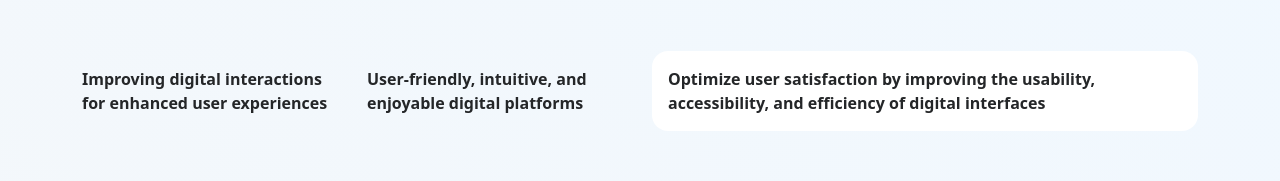
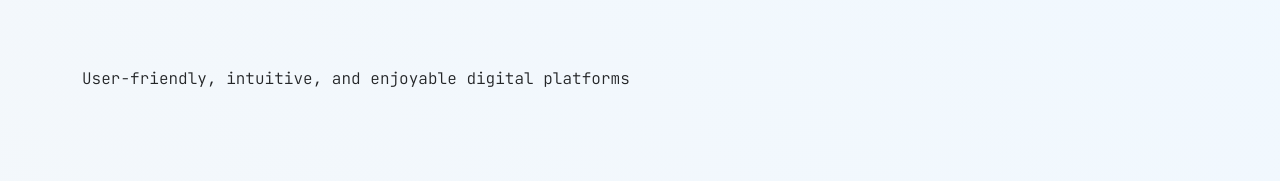
Before and after one commit to kamrade/dzen, a React (Vite) app: page / in a window 1280 px wide. Shown: the part 361-542 px from the top of the page. Built offline with nearby package versions, Linux system fonts and the light colour scheme.

Commit message:
Home page + words slider

```diff
--- a/index.html
+++ b/index.html
@@ -4,11 +4,15 @@
 
     <link rel="preconnect" href="https://fonts.googleapis.com">
     <link rel="preconnect" href="https://fonts.gstatic.com" crossorigin>
-    <link href="https://fonts.googleapis.com/css2?family=Archivo:wght@700&family=Inter:wght@400;500;600&display=swap" rel="stylesheet">
+    <link href="https://fonts.googleapis.com/css2?family=Archivo:ital,wght@0,100..900;1,100..900&display=swap" rel="stylesheet">
 
     <link rel="preconnect" href="https://fonts.googleapis.com">
     <link rel="preconnect" href="https://fonts.gstatic.com" crossorigin>
     <link href="https://fonts.googleapis.com/css2?family=JetBrains+Mono:ital,wght@0,100..800;1,100..800&display=swap" rel="stylesheet">
+
+    <link rel="preconnect" href="https://fonts.googleapis.com">
+    <link rel="preconnect" href="https://fonts.gstatic.com" crossorigin>
+    <link href="https://fonts.googleapis.com/css2?family=League+Gothic&display=swap" rel="stylesheet">
 
     <meta charset="UTF-8" />
     <link rel="icon" type="image/svg+xml" href="/dennis-fav.svg" />
--- a/src/pages/Home/Home.module.scss
+++ b/src/pages/Home/Home.module.scss
@@ -81,7 +81,8 @@
 }
 
 .headerCard {
-  font-weight: 600;
+  font-family: var(--font-family-mono);
+  font-weight: 300;
   padding: 1rem 0;
 }
 
--- a/src/pages/Home/Home.tsx
+++ b/src/pages/Home/Home.tsx
@@ -1,15 +1,28 @@
+import { useState } from 'react';
 import s from './Home.module.scss';
 import { homeCards } from './home-cards';
 import { ScrambledText } from '@kamrade/react-scrambled-text';
-import { Typewriter } from '~/uikit';
+import { Typewriter, WordsSlider } from '~/uikit';
 
 const scrambledValues = ['Digital', 'UX/UI', 'Mobile', 'Graphic', 'Motion', 'Info'];
 
 export const Home = () => {
+
+  const [fromWord, setFromWord] = useState('Improving digital interactions for enhanced user experiences');
+  const [toWord, setToWord] =     useState('User-friendly, intuitive, and enjoyable digital platforms');
+
+  const clickHandler = () => {
+    let f = fromWord;
+    let t = toWord;
+    setFromWord(t);
+    setToWord(f);
+  }
+
   return (
     <div className={s.HomePage}>
       <div className="container">
         <div>
+
           <h1 className={s.title}>
             <div>Human focusing</div>
             <div className={s.titleLabelAnchor}>
@@ -21,20 +34,27 @@ export const Home = () => {
           </h1>
 
           <div className={s.headerCardsWrapper}>
-            <div className="row">
-              <div className="col-lg-6">
-                <div className={s.headerCard}>Improving digital interactions for enhanced user experiences</div>
-              </div>
+            <div className={s.headerCard}onClick={clickHandler}>
+              <WordsSlider
+                from={fromWord}
+                to={toWord}
+                randomMax={70}
+                orderBasicDelay={20}
+                transitionDuration={0.25}
+                order={'ordered'}
+              />
+            </div>
 
-              <div className="col-lg-6">
-                <div className={s.headerCard}>User-friendly, intuitive, and enjoyable digital platforms</div>
+              {/* <div className="col-lg-6">
+                <div className={s.headerCard}>
+                  User-friendly, intuitive, and enjoyable digital platforms
+                </div>
               </div>
               <div className="col-lg-12">
                 <div className={`${s.headerCard} ${s.headerCardSpecial}`}>
                   Optimize user satisfaction by improving the usability, accessibility, and efficiency of digital interfaces
                 </div>
-              </div>
-            </div>
+              </div> */}
           </div>
 
           <div className={s.cards}>
--- a/src/styles/typography.scss
+++ b/src/styles/typography.scss
@@ -1,9 +1,7 @@
 h1, h2, h3, h4, h5, h6 {
-  font-family: $font-family-heading;
+  font-family: var(--font-family-base);
   font-weight: 500;
 }
-
-
 
 a, a:link, a:visited {
   text-decoration: none;
@@ -12,3 +10,11 @@ a, a:link, a:visited {
     text-decoration: underline;
   }
 }
+
+:root {
+  --font-family-base: "Archivo", system-ui, -apple-system, "Segoe UI", Roboto,
+    "Helvetica Neue", "Noto Sans", "Liberation Sans", Arial, sans-serif,
+    "Apple Color Emoji", "Segoe UI Emoji", "Segoe UI Symbol", "Noto Color Emoji";
+  --font-family-mono: "JetBrains Mono", monospace;
+  --font-family-mobile: "League Gothic", sans-serif;
+}
--- a/src/styles/variables.scss
+++ b/src/styles/variables.scss
@@ -11,13 +11,6 @@
 @import "~bootstrap/scss/utilities";
 @import "./colors.scss";
 @import "./spacing.scss";
-
-$font-family-heading: "Archivo", system-ui, -apple-system, "Segoe UI", Roboto,
-  "Helvetica Neue", "Noto Sans", "Liberation Sans", Arial, sans-serif,
-  "Apple Color Emoji", "Segoe UI Emoji", "Segoe UI Symbol", "Noto Color Emoji" !default;
-$font-family-sans-serif: "Inter", system-ui, -apple-system, "Segoe UI", Roboto,
-  "Helvetica Neue", "Noto Sans", "Liberation Sans", Arial, sans-serif,
-  "Apple Color Emoji", "Segoe UI Emoji", "Segoe UI Symbol", "Noto Color Emoji" !default;
 
 $h1-font-size: $font-size-base * 2.5;
 $h2-font-size: $font-size-base * 2;
--- a/src/uikit/WordsSlider/WordsSlider.module.scss
+++ b/src/uikit/WordsSlider/WordsSlider.module.scss
@@ -1,6 +1,5 @@
 .WordSlider {
   font-family: "JetBrains Mono", monospace;
-  font-size: 30px;
   display: flex;
   flex-wrap: wrap;
 }
--- a/src/uikit/WordsSlider/WordsSlider.tsx
+++ b/src/uikit/WordsSlider/WordsSlider.tsx
@@ -28,7 +28,7 @@ export const WordsSlider: FC<IWordsSliderProps> = ({
 
   useEffect(() => {
     setLongerWord(from.length > to.length ? from : to);
-  }, [])
+  }, []);
 
   return (
     <div className={s.WordSlider}>
```
